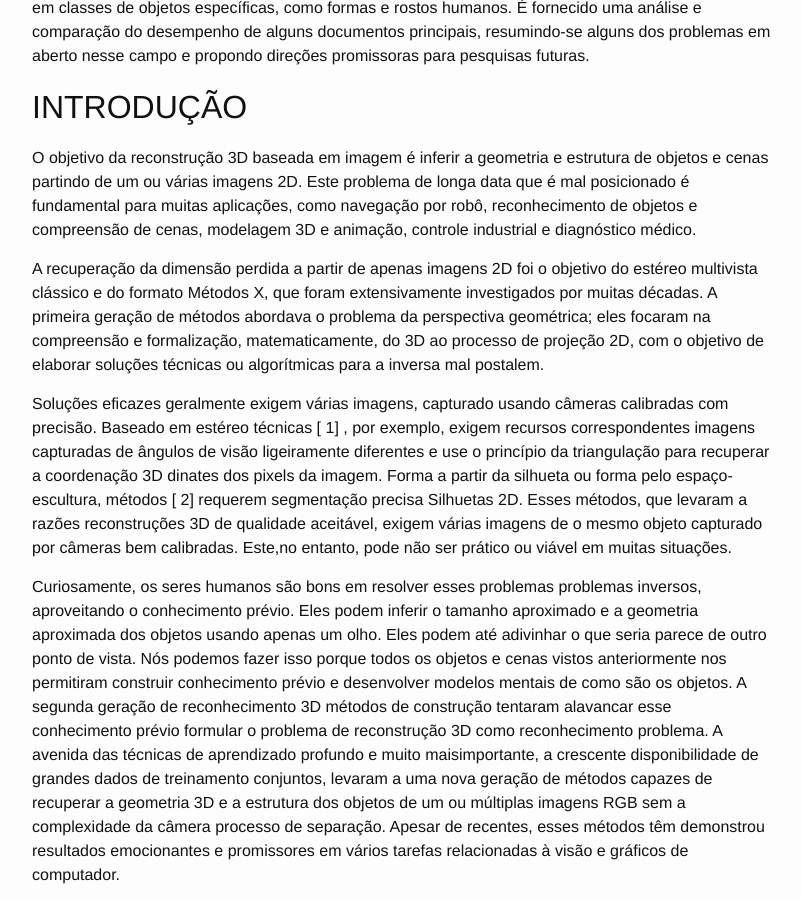
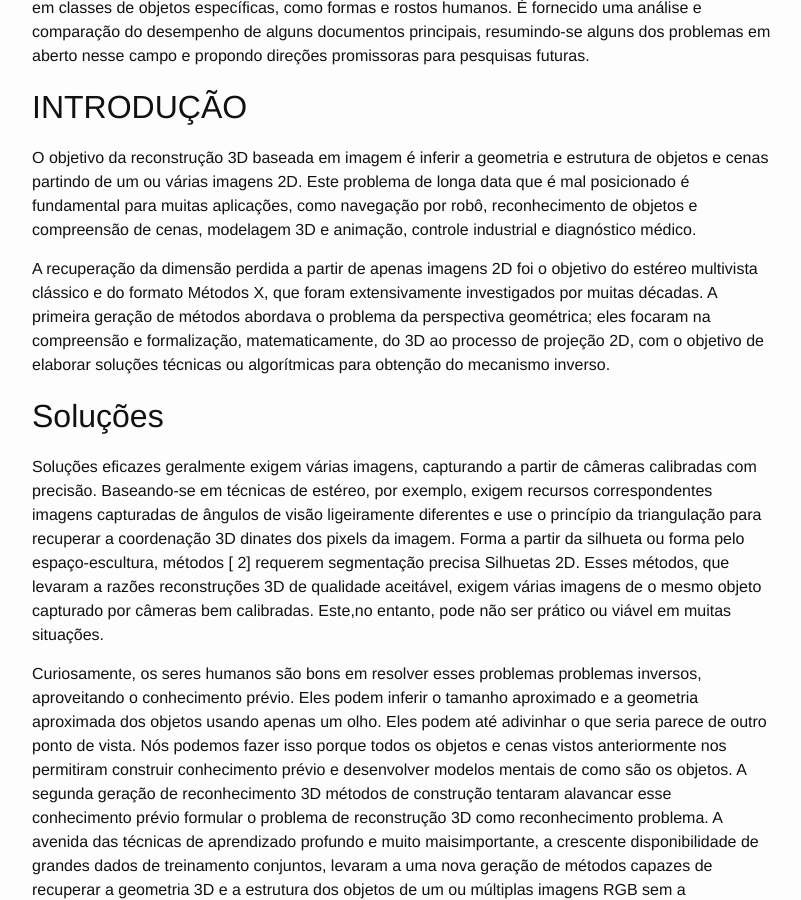
Before and after one commit to lopesivan/lopesivan.github.io, a Jekyll site: the page built from _posts/2019-11-21-image-processing-for-vision-and-graphics.markdown, in a window 1280 px wide and 900 px high, scrolled down 894 px. Shown: the whole window, without its empty margins (238-1039 px from the left). Built offline with Jekyll 4.4.1, drawn with Linux system fonts in a browser that asks for light colours.

Commit message:
Atualiza o arquivo _posts/2019-11-21-image-processing-for-vision-and-graphics.markdown

```diff
--- a/_posts/2019-11-21-image-processing-for-vision-and-graphics.markdown
+++ b/_posts/2019-11-21-image-processing-for-vision-and-graphics.markdown
@@ -40,22 +40,29 @@ por robô, reconhecimento de objetos e compreensão de cenas,
 modelagem 3D e animação, controle industrial e diagnóstico
 médico.
 
-A recuperação da dimensão perdida a partir de apenas imagens 2D foi o objetivo
-do estéreo multivista clássico e do formato Métodos X, que foram
-extensivamente investigados por muitas décadas.  A primeira geração de métodos
-abordava o problema da perspectiva geométrica; eles focaram na compreensão e
-formalização, matematicamente, do 3D ao processo de projeção 2D, com o objetivo
-de elaborar soluções técnicas ou algorítmicas para a inversa mal postalem.
+A recuperação da dimensão perdida a partir de apenas imagens 2D
+foi o objetivo do estéreo multivista clássico e do formato
+Métodos X, que foram extensivamente investigados por muitas
+décadas.  A primeira geração de métodos abordava o problema da
+perspectiva geométrica; eles focaram na compreensão e
+formalização, matematicamente, do 3D ao processo de projeção 2D,
+com o objetivo de elaborar soluções técnicas ou algorítmicas
+para obtenção do mecanismo inverso.
 
-Soluções eficazes geralmente exigem várias imagens, capturado usando câmeras
-calibradas com precisão. Baseado em estéreo técnicas [ 1] , por exemplo, exigem
-recursos correspondentes imagens capturadas de ângulos de visão ligeiramente
-diferentes e use o princípio da triangulação para recuperar a coordenação
-3D dinates dos pixels da imagem.  Forma a partir da silhueta ou forma pelo
-espaço-escultura, métodos [ 2] requerem segmentação precisa Silhuetas 2D. Esses
-métodos, que levaram a razões reconstruções 3D de qualidade aceitável, exigem
-várias imagens de o mesmo objeto capturado por câmeras bem calibradas. Este,no
-entanto, pode não ser prático ou viável em muitas situações.
+## Soluções
+
+Soluções eficazes geralmente exigem várias imagens, capturando a
+partir de câmeras calibradas com precisão. Baseando-se em
+técnicas de estéreo, por exemplo, exigem recursos
+correspondentes imagens capturadas de ângulos de visão
+ligeiramente diferentes e use o princípio da triangulação para
+recuperar a coordenação 3D dinates dos pixels da imagem.  Forma
+a partir da silhueta ou forma pelo espaço-escultura, métodos [
+2] requerem segmentação precisa Silhuetas 2D. Esses métodos, que
+levaram a razões reconstruções 3D de qualidade aceitável, exigem
+várias imagens de o mesmo objeto capturado por câmeras bem
+calibradas. Este,no entanto, pode não ser prático ou viável em
+muitas situações.
 
 
 Curiosamente, os seres humanos são bons em resolver esses problemas problemas
```
